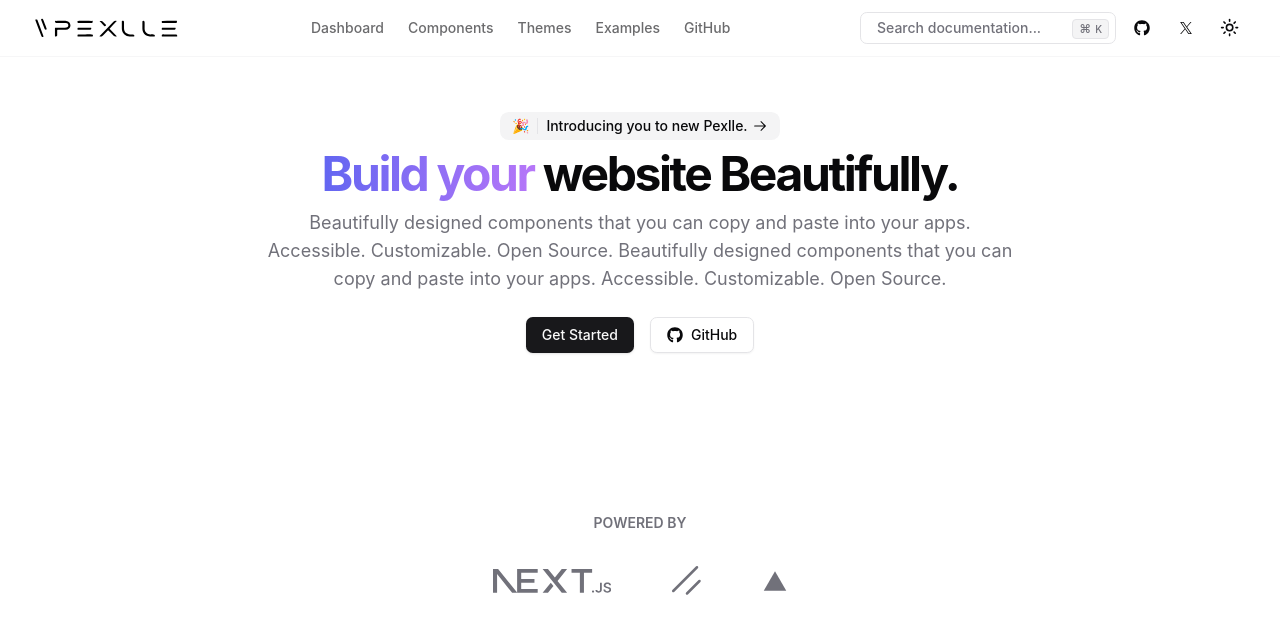
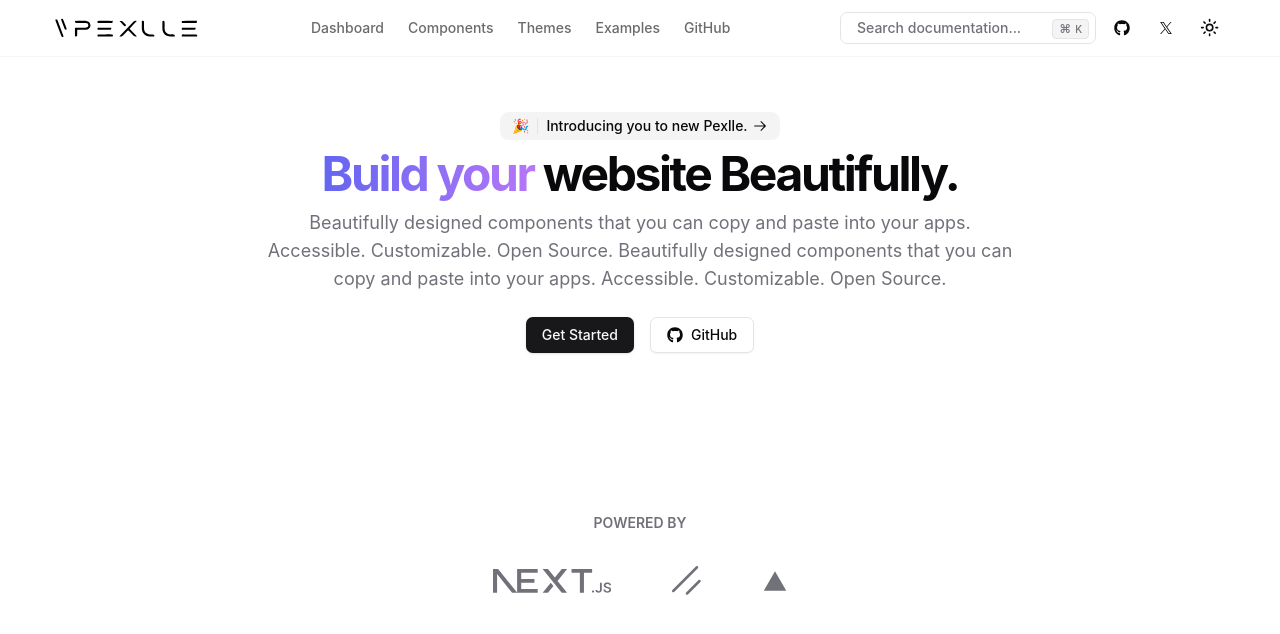
Before and after one commit to pexllecn/pexllecn, a Next.js app: page / in a window 1280 px wide. Shown: the top 634 px of the page. Built offline with nearby package versions, Linux system fonts and the light colour scheme.

Commit message:
header padding

```diff
--- a/components/layout/header.tsx
+++ b/components/layout/header.tsx
@@ -38,7 +38,7 @@ export default function Header() {
   }, [theme]);
 
   return (
-    <div className="fixed px-4 top-0 left-0 right-0 supports-backdrop-blur:bg-background/60 border-b border-muted/80 bg-background/60 backdrop-blur z-20">
+    <div className="fixed px-9 top-0 left-0 right-0 supports-backdrop-blur:bg-background/60 border-b border-muted/80 bg-background/60 backdrop-blur z-20">
       <nav className="h-14 flex items-center justify-between px-4">
         <div className="hidden md:block">
           {/* Use the logo state for rendering */}
--- a/components/site-footer.tsx
+++ b/components/site-footer.tsx
@@ -6,7 +6,7 @@ import { Icons } from "@/components/icons";
 
 export function SiteFooter({ className }: React.HTMLAttributes<HTMLElement>) {
   return (
-    <footer className="container flex flex-col items-center justify-between gap-4 pt-10 md:h-24 md:flex-row md:py-10">
+    <footer className="text-muted-foreground container flex flex-col items-center justify-between gap-4 pt-10 md:h-24 md:flex-row md:py-10">
       <div className="container flex flex-col items-center justify-between gap-4 py-10 md:h-24 md:flex-row md:py-0">
         <div className="flex flex-col items-center gap-4 px-8 md:flex-row md:gap-2 md:px-0">
           <img
```
